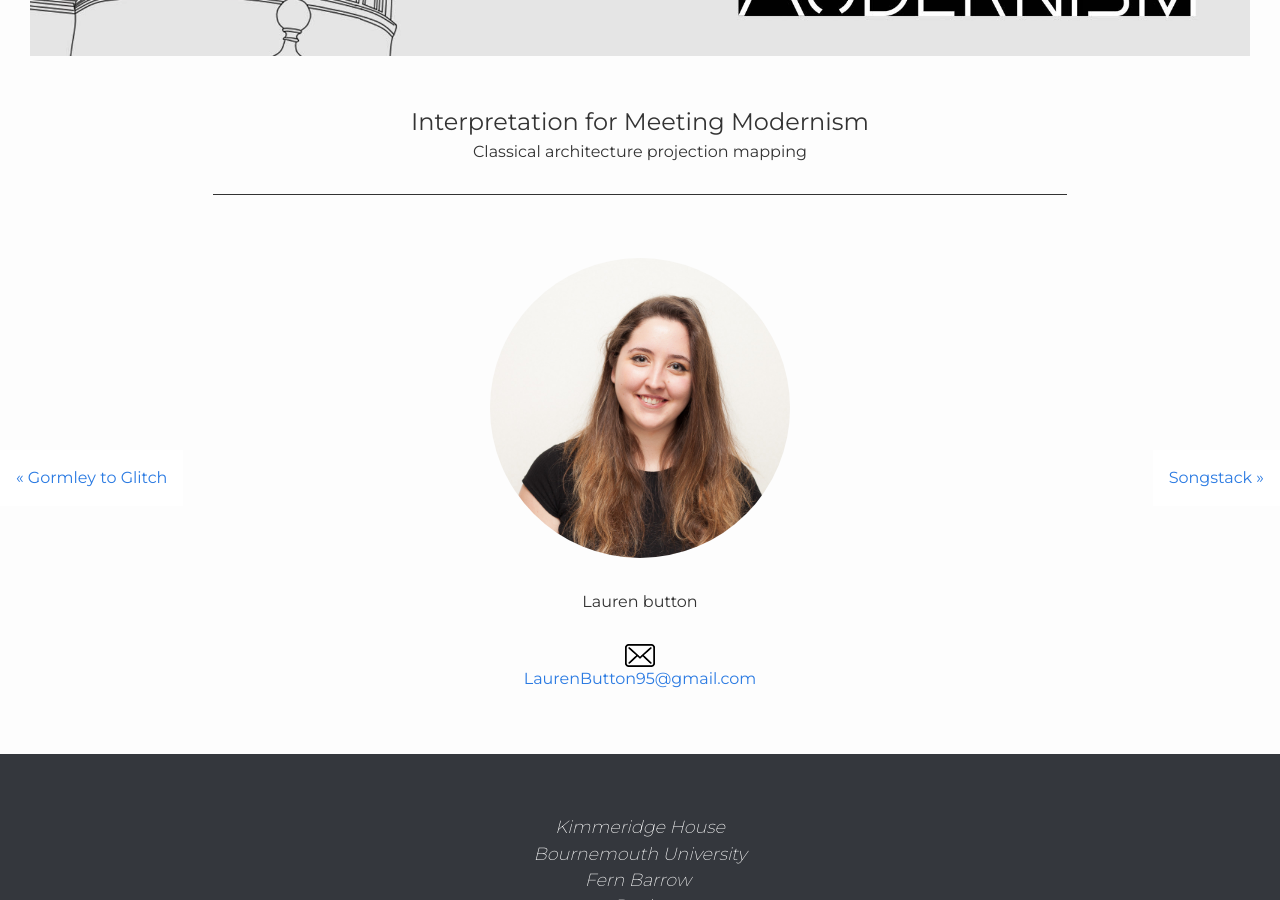
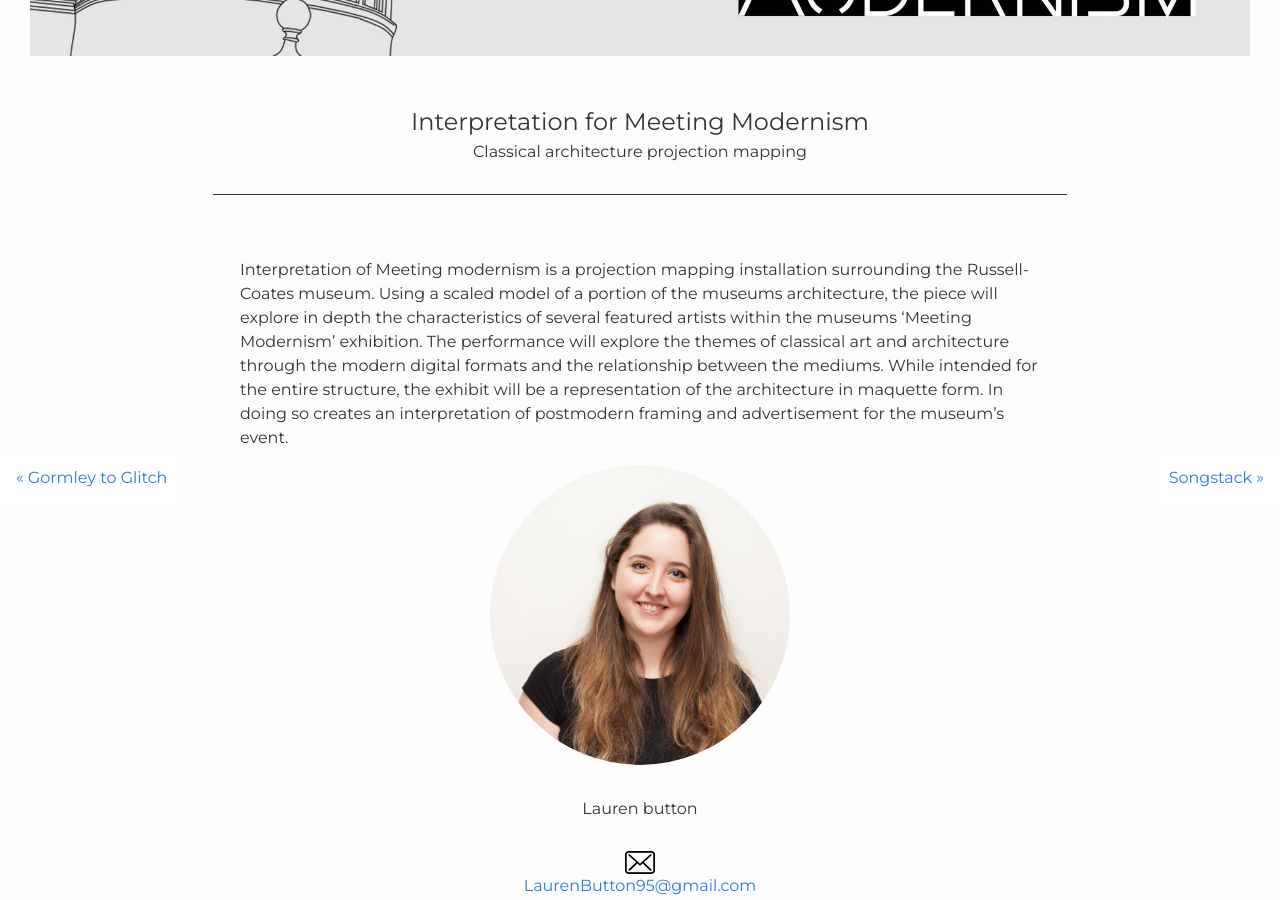
Before and after one commit to budmd/budmd.github.io, a Jekyll site: the page built from _works/lauren-button.md, in a window 1280 px wide and 900 px high, scrolled down 710 px. Built offline with Jekyll 4.4.1, drawn with Linux system fonts in a browser that asks for light colours; nearby versions of some CDN libraries.

Commit message:
added some more stuff lol

```diff
--- a/_works/lauren-button.md
+++ b/_works/lauren-button.md
@@ -10,3 +10,7 @@ email: LaurenButton95@gmail.com
 photo: true
 
 ---
+
+Interpretation of Meeting modernism is a projection mapping installation surrounding the Russell-Coates museum. Using a scaled model of a portion of the museums architecture, the piece will explore in depth the characteristics of several featured artists within the museums ‘Meeting Modernism’ exhibition.
+The performance will explore the themes of classical art and architecture through the modern digital formats and the relationship between the mediums.
+While intended for the entire structure, the exhibit will be a representation of the architecture in maquette form. In doing so creates an interpretation of postmodern framing and advertisement for the museum’s event.
```
Also changed, not shown: assets/full/olivia-pooley.jpg (added), assets/full/toby-paine.jpg (added), assets/thumbnails/olivia-pooley.jpg (added), assets/thumbnails/toby-paine.jpg (added).
